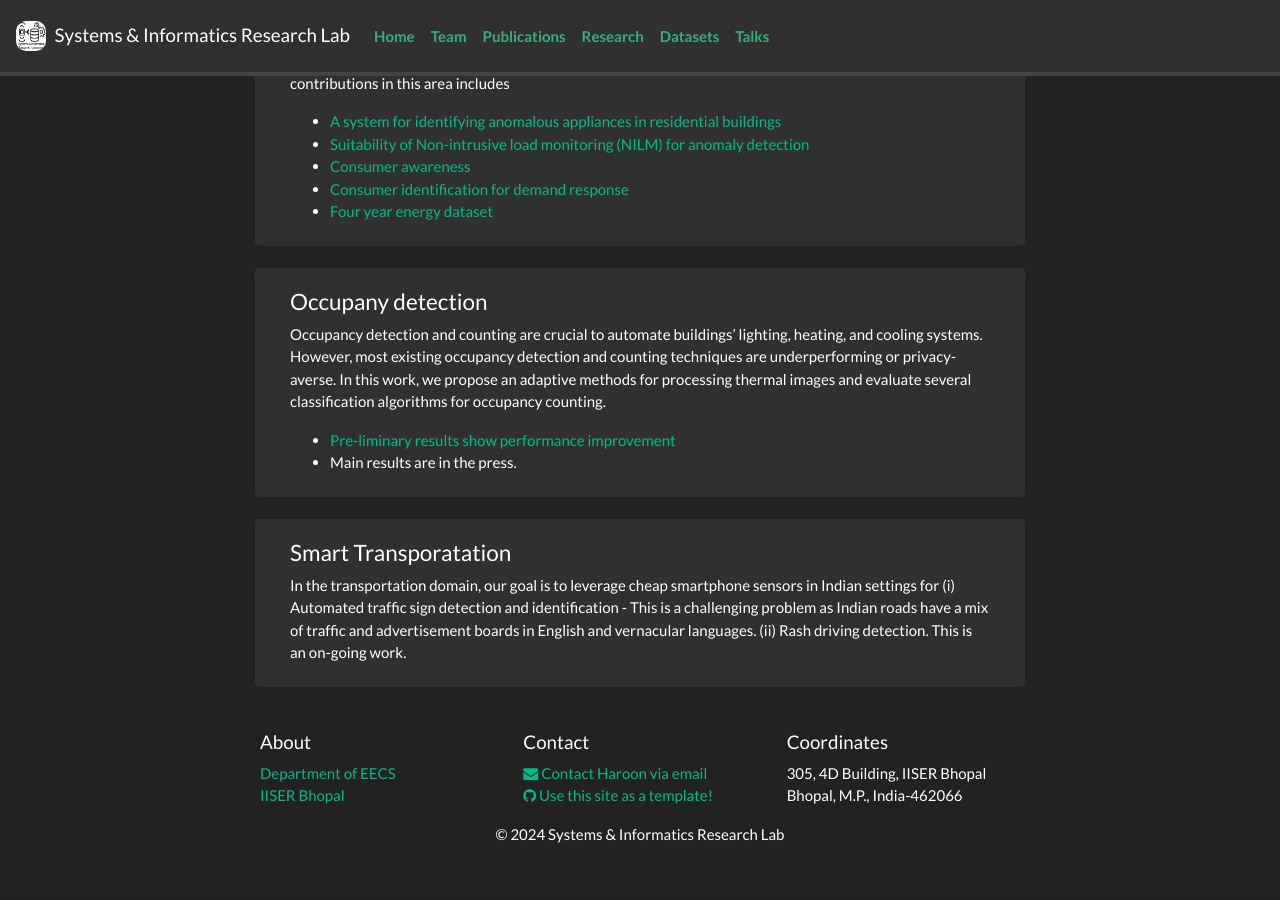
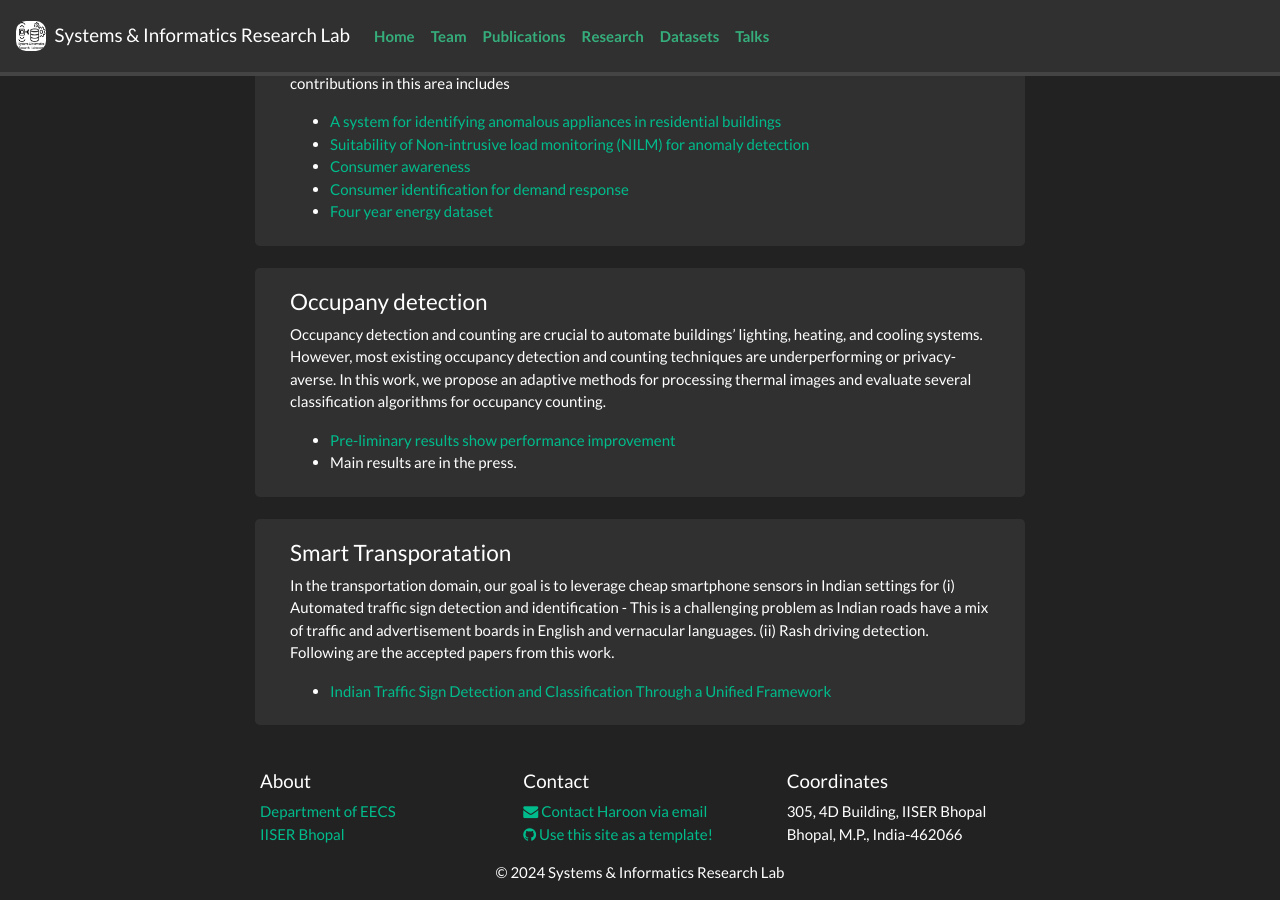
Before and after one commit to sirl-lab/sirl-lab.github.io, a Jekyll site: the page built from _pages/research.md, in a window 1280 px wide and 900 px high, scrolled down 632 px. Built offline with Jekyll 4.4.1, drawn with Linux system fonts in a browser that asks for light colours; nearby versions of some CDN libraries; a style sheet for code colours, icons or effects is not loaded; before the commit the page ends 1493 px from its top, so only the background shows below that.

Commit message:
news update and references

```diff
--- a/_data/news.yml
+++ b/_data/news.yml
@@ -1,3 +1,6 @@
+- date: July, 2024
+  headline: Durgesh, Nilesh, and Soumya receieved travel grants from ACM COMPASS 2024. They will be presenting their research papers at the conference.
+
 - date: 12 June, 2024
   headline: Nilesh receieved the Gary Marsden travel award for attending ACM COMPASS. He will be presenting his ACM JCSS research papers at the COMPASS 2024. Congratulations to Nilesh!
 
--- a/_pages/research.md
+++ b/_pages/research.md
@@ -83,6 +83,11 @@ Occupancy detection and counting are crucial to automate buildings’ lighting,
 <div class="col-md-12 col-sm-12">
 <h4>Smart Transporatation</h4>
 
-In the transportation domain, our goal is to leverage cheap smartphone sensors in Indian settings for (i) Automated traffic sign detection and identification - This is a challenging problem as Indian roads have a mix of traffic and advertisement boards in English and vernacular languages. (ii) Rash driving detection. This is an on-going work.
+In the transportation domain, our goal is to leverage cheap smartphone sensors in Indian settings for (i) Automated traffic sign detection and identification - This is a challenging problem as Indian roads have a mix of traffic and advertisement boards in English and vernacular languages. (ii) Rash driving detection. Following are the accepted papers from this work.
+
+ - <a href="https://ieeexplore.ieee.org/document/10562197">Indian Traffic Sign Detection and Classification Through a Unified Framework</a>
+
+
+
 </div>
 </div>
--- a/assets/ref.bib
+++ b/assets/ref.bib
@@ -7,7 +7,7 @@
   pages={},
   year={2024},
   publisher={IEEE},
-  doi ={},
+  doi ={10.1109/TITS.2024.3411117},
   abstract ={Traffic sign boards are vital in facilitating smart transportation systems. More than 90% of accidents happen due to drivers' inattentiveness over these boards. Hence, relaying traffic sign board information automatically to drivers becomes crucial to avoid such accidents. While numerous traffic sign detection and classification systems exist, it is important to note that these automated systems have not been adequately assessed within the context of Indian settings. The task of traffic sign detection and classification presents unique challenges in the Indian context due to the presence of multiple variations for a single action. This paper proposes a robust methodology for detecting and classifying traffic signboards simultaneously using deep learning.  The method uses convolutional models like AlexNet, VGG-19, ResNet-50, and EfficientNet v2 as the network backbone with different loss functions for bounding box regression and classification. Along with the proposed method, we collected the Indian traffic signs and information boards dataset. The collected dataset consists of 4300+ raw images without any augmentation. We evaluated our method on the collected dataset and found the detection and classification accuracies as 85.5%  and 98.5%, respectively. With this paper, we release the dataset publicly.}
 }
 
@@ -17,6 +17,7 @@
   booktitle={Proceedings of the 7th ACM SIGCAS/SIGCHI Conference on Computing and Sustainable Societies (COMPASS)},
   pages={},
   year={2024},
+  doi ={10.1145/3674829.3675059}
   abstract ={Estimating and locating occupants indoors is crucial for automating operations within buildings. However, current privacy-preserving occupancy estimation systems using thermal cameras have not been thoroughly evaluated in dense settings, such as classrooms or movie theaters, where occupants sit close to one another. Estimating occupancy in such settings presents challenges, as nearby occupants often lead to clusters of thermal signatures, thereby affecting the accuracy of the estimation. In response to these challenges, our work proposes Machine Learning (ML) and Deep Learning (DL) based methods for occupancy estimation and localization, both in dense and sparse settings. The ML method complements existing occupancy estimation techniques by incorporating new manual features, while the DL method performs automatic feature extraction, accurate occupancy estimation and localization. Remarkably, the results demonstrate a significant enhancement in occupancy estimation accuracy of up to 10%, achieving an impressive overall accuracy rate of 97%. Moreover, our evaluation on an edge device confirms the practicality and relevance of the proposed methods in real-world applications.}
 }
 @inproceedings{mishra2024deep,
@@ -25,6 +26,7 @@
   booktitle={Proceedings of the 7th ACM SIGCAS/SIGCHI Conference on Computing and Sustainable Societies (COMPASS)},
   pages={},
   year={2024},
+  doi ={10.1145/3674829.3675069},
   abstract ={Rash driving detection is vital to prevent accidents and improve public safety. Existing rash driving solutions using hand-crafted features have several limitations. We propose a simple yet efficient two-step process to overcome the limitations of the existing works by leveraging smartphone sensor (accelerometer and gyroscope) data. The first step filters out normal driving data and retains only the abnormal driving data with the proposed Adaptive Time Window (ATW) algorithm. This not only enhances the accuracy of detection but also reduces computation time, making our solution more efficient. Importantly, the proposed ATW algorithm completely eliminates window overlap redundancy and edge effects in the system. The second step classifies abnormal driving patterns with the proposed 1D CNN model. Our results demonstrate that the proposed solution is highly accurate and has a weighted accuracy of 97.14%. Additionally, as part of this research, we have curated and released a labeled Indian dataset comprising five distinct rash driving patterns: Lane Weaving, Lane Swerving, Hard Braking, Hard Cornering, and Quick U-turn. This dataset can be valuable for further studies and aid in developing multimodal rash driving detection systems.}
 }
 
```
Also changed, not shown: images/nilesh1.jpeg (deleted).
